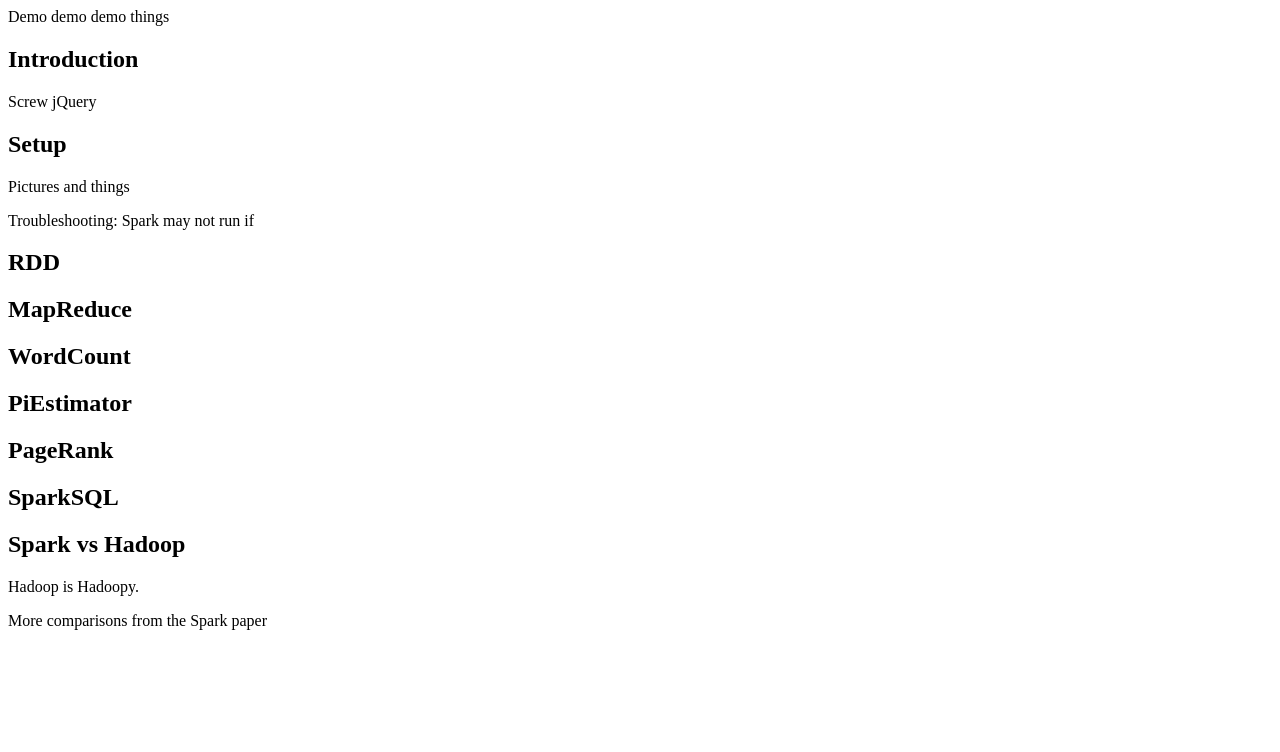
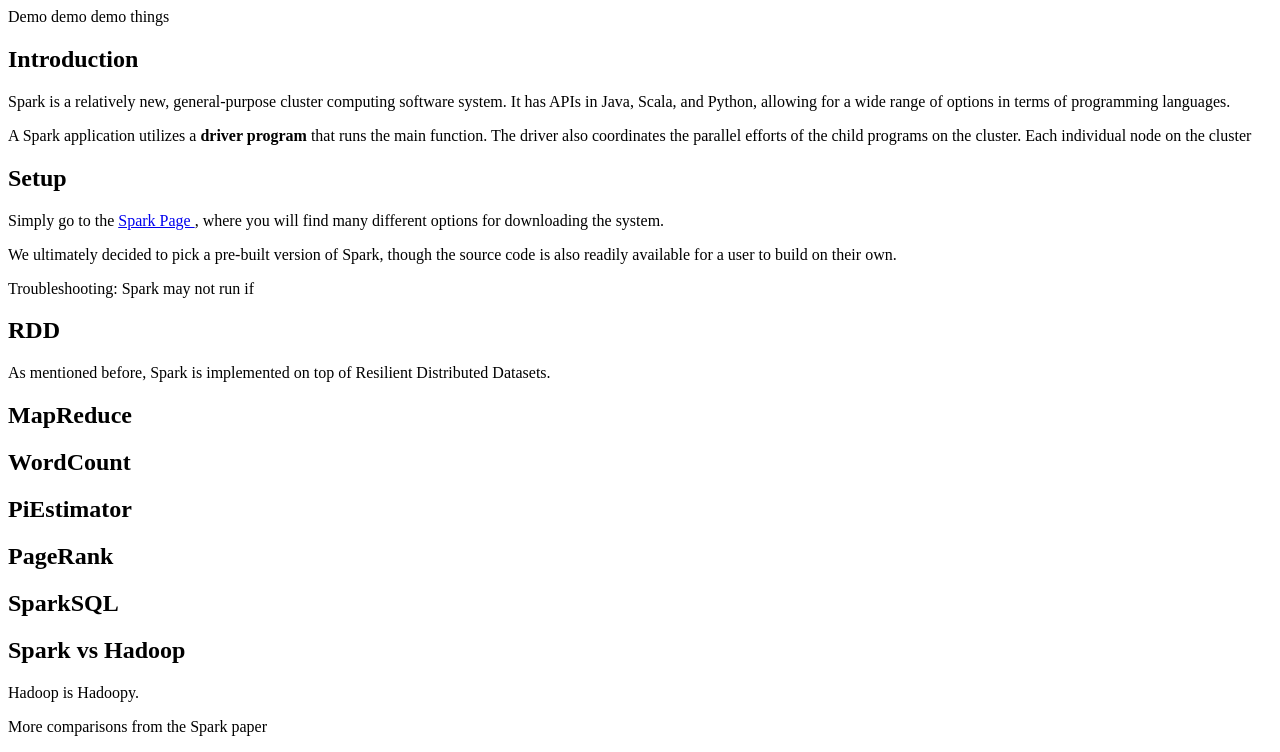
Before and after one commit to stung/cs239_spark, a plain HTML site: page index.html in a window 1280 px wide. Shown: the part 143-895 px from the top of the page. Before the commit the page ends 800 px from the top, so only its background shows below. Drawn offline with Linux system fonts and the light colour scheme.

Commit message:
Added some more to Intro and Setup

```diff
--- a/index.html
+++ b/index.html
@@ -10,13 +10,33 @@
 <p>Demo demo demo things</p>
 
 <h2>Introduction</h2>
-<p>Screw jQuery</p>
+<p>
+	Spark is a relatively new, general-purpose cluster computing software system. It has APIs
+    in Java, Scala, and Python, allowing for a wide range of options in terms of programming languages.
+</p>
+<p>
+	A Spark application utilizes a <b>driver program</b> that runs the main function. The driver also
+	coordinates the parallel efforts of the child programs on the cluster. Each individual node on the cluster
+
+</p>
 
 <h2>Setup</h2>
-<p>Pictures and things</p>
-<p>Troubleshooting: Spark may not run if </p>
+<p>
+	Simply go to the <a href="http://spark.apache.org/downloads.html"> Spark Page </a>, where you will
+	find many different options for downloading the system.
+</p>
+<p>
+	We ultimately decided to pick a pre-built version of Spark, though the source code is also readily
+	available for a user to build on their own.
+</p>
+<p>
+	Troubleshooting: Spark may not run if
+</p>
 
 <h2>RDD</h2>
+<p>
+	As mentioned before, Spark is implemented on top of Resilient Distributed Datasets.
+</p>
 
 <h2>MapReduce</h2>
 
```
